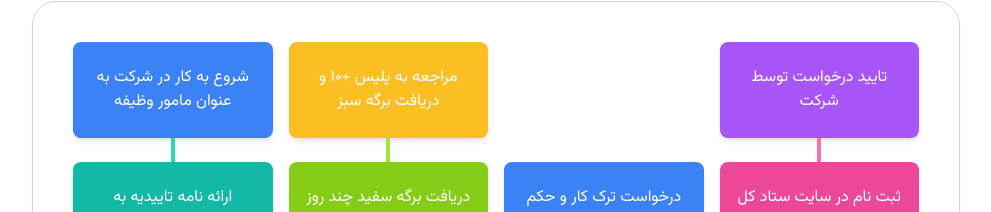
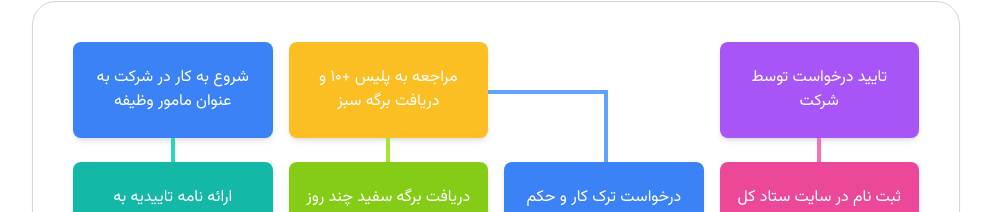
Before and after one commit to espitman/jbm-hr-life, a Nuxt app: page /military-service in a window 1280 px wide. Shown: the part 2743-2955 px from the top of the page, without its empty margins (16-1007 px from the left). Built offline with nearby package versions, Linux system fonts and the light colour scheme.

Commit message:
feat: add 90-degree connector between steps 4 and 6

```diff
--- a/components/military/Steps.vue
+++ b/components/military/Steps.vue
@@ -41,9 +41,15 @@
         <!-- Column 2 -->
         <div class="flex flex-col items-center justify-end">
           <!-- Step 4 -->
-          <div class="bg-blue-500 text-white rounded-lg p-4 w-full text-center shadow-md h-24 flex items-center justify-center">
+          <div ref="step4" class="bg-blue-500 text-white rounded-lg p-4 w-full text-center shadow-md h-24 flex items-center justify-center">
             <p>درخواست ترک کار و حکم امریه</p>
           </div>
+
+          <!-- Dynamic Connector 4 to 6 - Vertical -->
+          <div ref="connector4to6Vertical" class="hidden md:block absolute w-1 bg-blue-400 z-10" :style="connector4to6VerticalStyle"></div>
+
+          <!-- Dynamic Connector 4 to 6 - Horizontal -->
+          <div ref="connector4to6Horizontal" class="hidden md:block absolute h-1 bg-blue-400 z-10" :style="connector4to6HorizontalStyle"></div>
 
           <!-- Connector -->
           <div class="h-6 w-1 bg-blue-700"></div>
@@ -62,7 +68,7 @@
         <!-- Column 3 -->
         <div class="flex flex-col items-center">
           <!-- Step 6 -->
-          <div class="bg-amber-400 text-white rounded-lg p-4 w-full text-center shadow-md h-24 flex items-center justify-center">
+          <div ref="step6" class="bg-amber-400 text-white rounded-lg p-4 w-full text-center shadow-md h-24 flex items-center justify-center">
             <p>مراجعه به پلیس +۱۰ و دریافت برگه سبز</p>
           </div>
 
@@ -125,8 +131,12 @@
 import { ref, onMounted, computed } from 'vue'
 
 const step3 = ref(null)
+const step4 = ref(null)
 const step5 = ref(null)
+const step6 = ref(null)
 const connector = ref(null)
+const connector4to6Vertical = ref(null)
+const connector4to6Horizontal = ref(null)
 
 const connectorStyle = computed(() => {
   if (!step3.value || !step5.value) return {}
@@ -152,12 +162,54 @@ const connectorStyle = computed(() => {
   }
 })
 
+const connector4to6VerticalStyle = computed(() => {
+  if (!step4.value || !step6.value) return {}
+
+  const step4Rect = step4.value.getBoundingClientRect()
+  const step6Rect = step6.value.getBoundingClientRect()
+  const containerRect = step4.value.parentElement.parentElement.getBoundingClientRect()
+
+  const startX = step4Rect.left + (step4Rect.width / 2) - containerRect.left
+  const startY = step4Rect.top - containerRect.top
+  const endY = step6Rect.top + (step6Rect.height / 2) - containerRect.top
+
+  return {
+    height: `${Math.abs(endY - startY)}px`,
+    left: `${startX}px`,
+    top: `${Math.min(startY, endY)}px`
+  }
+})
+
+const connector4to6HorizontalStyle = computed(() => {
+  if (!step4.value || !step6.value) return {}
+
+  const step4Rect = step4.value.getBoundingClientRect()
+  const step6Rect = step6.value.getBoundingClientRect()
+  const containerRect = step4.value.parentElement.parentElement.getBoundingClientRect()
+
+  const startX = step4Rect.left + (step4Rect.width / 2) - containerRect.left
+  const endX = step6Rect.right - containerRect.left
+  const y = step6Rect.top + (step6Rect.height / 2) - containerRect.top
+
+  return {
+    width: `${Math.abs(endX - startX)}px`,
+    left: `${Math.min(startX, endX)}px`,
+    top: `${y}px`
+  }
+})
+
 onMounted(() => {
   window.addEventListener('resize', () => {
     // Force recomputation of connectorStyle
     if (connector.value) {
       connector.value.style = connectorStyle.value
     }
+    if (connector4to6Vertical.value) {
+      connector4to6Vertical.value.style = connector4to6VerticalStyle.value
+    }
+    if (connector4to6Horizontal.value) {
+      connector4to6Horizontal.value.style = connector4to6HorizontalStyle.value
+    }
   })
 })
 </script>
```
